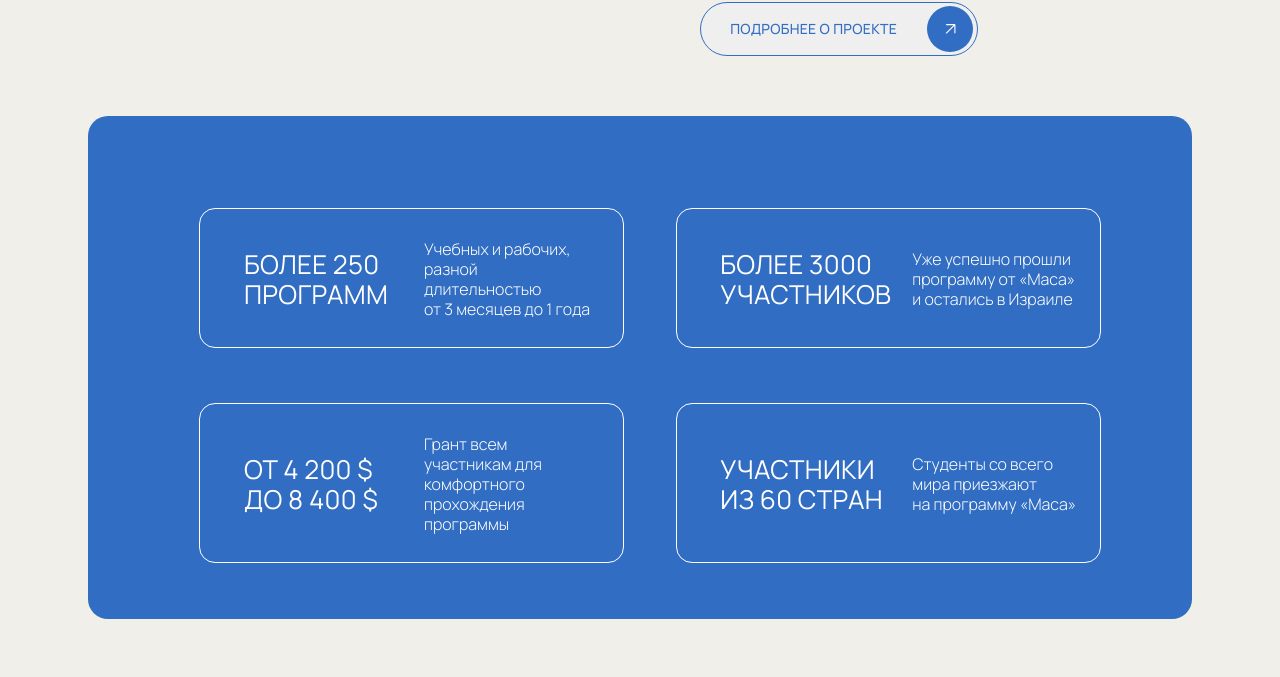
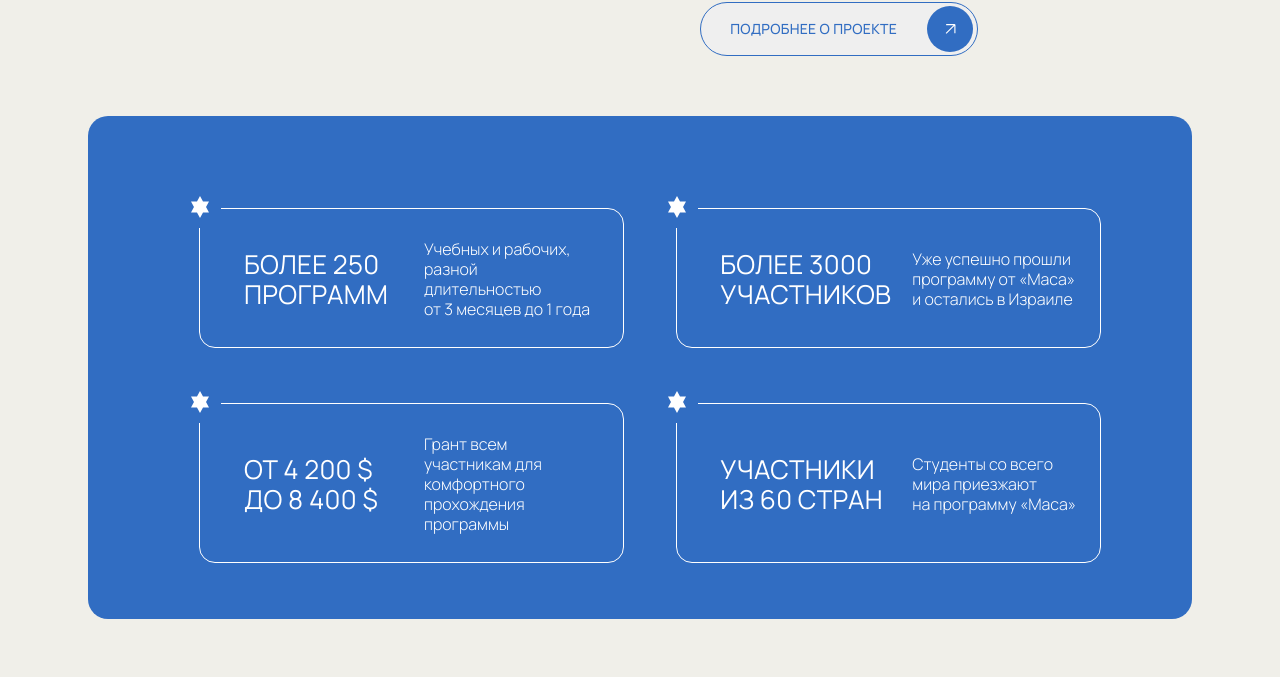
Before and after one commit to Nitay99/Masa, a website: page source/index.html in a window 1280 px wide. Shown: the part 1174-1851 px from the top of the page. Drawn offline with nearby package versions, Linux system fonts and the light colour scheme; files that its build step writes are made by us from their sources; files whose address does not match are found by name.

Commit message:
Добавляет иконки звёзд списку преимуществ

```diff
--- a/source/index.html
+++ b/source/index.html
@@ -273,18 +273,38 @@
             </div>
             <ul class="feature-list">
               <li class="feature-list__item">
+                <span class="feature-list__img-star">
+                  <svg width="18" height="22" role="img" aria-hidden="true" focusable="false" fill="currentcolor">
+                    <use xlink:href="img/sprite.svg#star-icon"></use>
+                  </svg>
+                </span>
                 <h3>Более 250 программ</h3>
                 <p>Учебных и&nbsp;рабочих, разной длительностью от&nbsp;3&nbsp;месяцев до&nbsp;1&nbsp;года</p>
               </li>
               <li class="feature-list__item feature-list__item--additional">
+                <span class="feature-list__img-star">
+                  <svg width="18" height="22" role="img" aria-hidden="true" focusable="false" fill="currentcolor">
+                    <use xlink:href="img/sprite.svg#star-icon"></use>
+                  </svg>
+                </span>
                 <h3>Более 3000 участников</h3>
                 <p>Уже успешно прошли программу от&nbsp;«Маса» и&nbsp;остались в&nbsp;Израиле</p>
               </li>
               <li class="feature-list__item">
+                <span class="feature-list__img-star">
+                  <svg width="18" height="22" role="img" aria-hidden="true" focusable="false" fill="currentcolor">
+                    <use xlink:href="img/sprite.svg#star-icon"></use>
+                  </svg>
+                </span>
                 <h3>от 4 200 $ до 8 400 $</h3>
                 <p>Грант всем участникам для комфортного прохождения программы</p>
               </li>
               <li class="feature-list__item feature-list__item--additional">
+                <span class="feature-list__img-star">
+                  <svg width="18" height="22" role="img" aria-hidden="true" focusable="false" fill="currentcolor">
+                    <use xlink:href="img/sprite.svg#star-icon"></use>
+                  </svg>
+                </span>
                 <h3>Участники из 60 стран</h3>
                 <p>Студенты со&nbsp;всего мира&nbsp;приезжают на&nbsp;программу «Маса»</p>
               </li>
--- a/source/sass/blocks/feature-list.scss
+++ b/source/sass/blocks/feature-list.scss
@@ -18,6 +18,7 @@
 }
 
 .feature-list__item {
+  position: relative;
   width: 39.2%;
   display: flex;
   justify-content: center;
@@ -37,6 +38,19 @@
     padding-right: 10px;
     padding-left: 33px;
   }
+}
+
+.feature-list__img-star {
+  display: inline-flex;
+  justify-content: center;
+  align-items: center;
+  width: 42px;
+  height: 42px;
+  position: absolute;
+  top: -22.7px;
+  left: -21px;
+
+  background-color: $color-primary;
 }
 
 .feature-list__item h3 {
```
Also changed, not shown: build/css/style.css, build/css/style.min.css, build/index.html, 1 other file.
